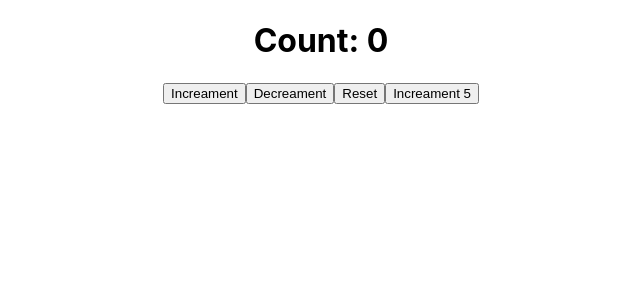
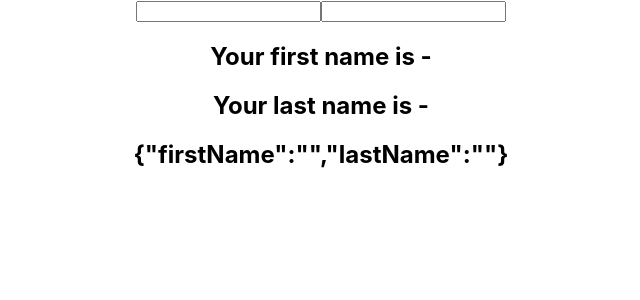
Before and after one commit to nihalshandev/react-hook-learning, a React (Create React App) app: page / in a window 1280 px wide. Shown: the top 300 px of the page, without its empty margins (319-959 px from the left). Built offline with nearby package versions, Linux system fonts and the light colour scheme.

Commit message:
learned managing object with use state

```diff
--- a/src/App.js
+++ b/src/App.js
@@ -1,11 +1,10 @@
 import "./App.css";
-import HookCounterTow from "./components/HookCounterTow";
+import HookCounterThree from "./components/HookCounterThree";
 
 function App() {
   return (
     <div className="App">
-      {/* <ClassCounter/> */}
-      <HookCounterTow />
+      <HookCounterThree/>
     </div>
   );
 }
--- /dev/null
+++ b/src/components/HookCounterThree.js
@@ -0,0 +1,26 @@
+import React from "react";
+import { useState } from "react/cjs/react.development";
+
+const HookCounterThree = () => {
+  const [name, setName] = useState({ firstName: "", lastName: "" });
+  return (
+    <div>
+      <input
+        type="text"
+        value={name.firstName}
+        onChange={(e) => setName({ ...name, firstName: e.target.value })}
+      />
+      <input
+        type="text"
+        value={name.lastName}
+        onChange={(e) => setName({ ...name, lastName: e.target.value })}
+      />
+      <h2>Your first name is - {name.firstName}</h2>
+      <h2>Your last name is - {name.lastName}</h2>
+
+      <h2>{JSON.stringify(name)}</h2>
+    </div>
+  );
+};
+
+export default HookCounterThree;
```
